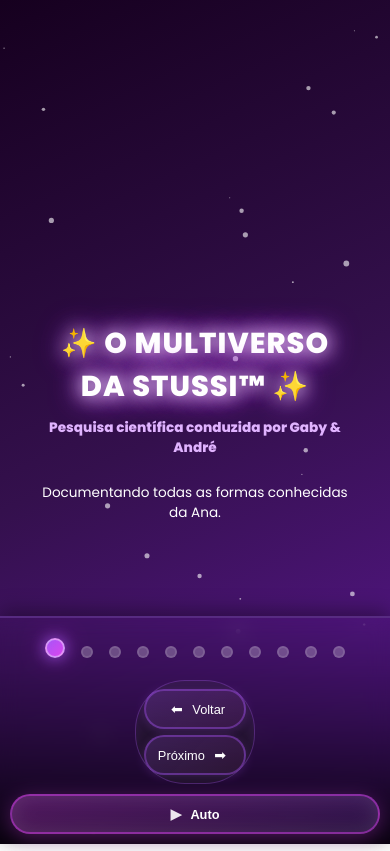
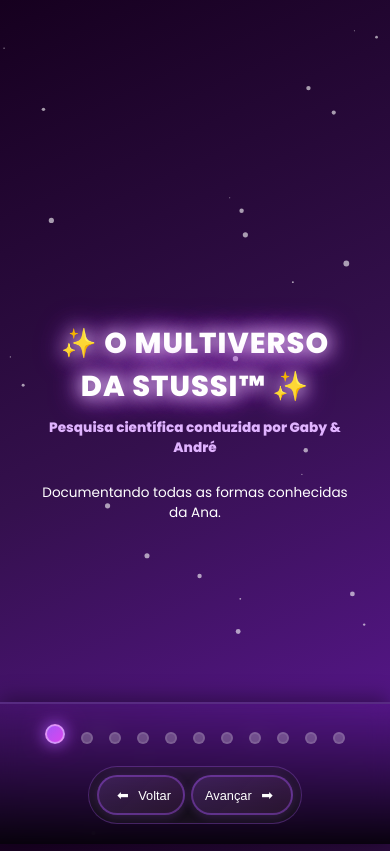
Before and after one commit to andrevmoraes/stussi, a plain HTML site: page index.html in a window 390 px wide. Drawn offline with Linux system fonts and the light colour scheme.

Commit message:
enhance viewport settings and improve button styles for better mobile experience

```diff
--- a/index.html
+++ b/index.html
@@ -2,11 +2,12 @@
 <html lang="pt-BR">
 <head>
 <meta charset="UTF-8">
-<meta name="viewport" content="width=device-width, initial-scale=1.0">
+<meta name="viewport" content="width=device-width, initial-scale=1.0, maximum-scale=1.0, user-scalable=no, viewport-fit=cover">
 <title>O Multiverso da Stussi™ Deluxe</title>
 <link href="https://fonts.googleapis.com/css2?family=Poppins:wght@300;400;600;800&display=swap" rel="stylesheet">
 <style>
-*{margin:0;padding:0;box-sizing:border-box}
+*{margin:0;padding:0;box-sizing:border-box;touch-action:manipulation;-webkit-user-select:none;user-select:none}
+html,body{width:100%;height:100%;overflow:hidden}
 body{
 font-family:Poppins,sans-serif;
 background:linear-gradient(135deg,#16001f,#34104d,#5f189a);
@@ -191,41 +192,6 @@ transform:translateX(-4px) scale(1.3);
 .nav-btn:hover:nth-child(2) .icon{
 transform:translateX(4px) scale(1.3);
 }
-.auto-btn{
-border:2px solid rgba(217,70,239,.5) !important;
-background:linear-gradient(135deg,rgba(217,70,239,.3),rgba(168,85,247,.2)) !important;
-padding:12px 24px !important;margin:0 !important;
-color:white;border-radius:50px;
-transition:all 0.3s cubic-bezier(0.34,1.56,0.64,1);
-position:relative;overflow:hidden;
-box-shadow:0 4px 20px rgba(217,70,239,.3),inset 0 0 20px rgba(255,255,255,.1);
-font-weight:600;font-size:1rem;
-}
-.auto-btn .play-icon{
-display:inline-block;
-margin-right:6px;
-transition:all 0.3s ease;
-animation:playPulse 1.5s ease-in-out infinite;
-font-size:1.1em;
-}
-.auto-btn:hover{
-background:linear-gradient(135deg,rgba(217,70,239,.5),rgba(168,85,247,.3)) !important;
-border-color:rgba(217,70,239,.8) !important;
-box-shadow:0 8px 30px rgba(217,70,239,.5),inset 0 0 30px rgba(255,255,255,.15);
-transform:translateY(-3px) scale(1.05);
-}
-.auto-btn:hover .play-icon{
-animation:playBounce 0.6s ease-in-out;
-}
-@keyframes playPulse{
-0%{opacity:0.6}
-50%{opacity:1}
-100%{opacity:0.6}
-}
-@keyframes playBounce{
-0%,100%{transform:scale(1)}
-50%{transform:scale(1.4)}
-}
 .dot{
 display:inline-block;width:12px;height:12px;border-radius:50%;
 background:rgba(255,255,255,.25);margin:0 8px;
@@ -250,7 +216,6 @@ p{font-size:0.95rem}
 button{padding:12px 16px;font-size:0.9rem}
 .button-group{gap:6px;padding:10px;margin:0 8px}
 .nav-btn{padding:9px 14px !important;font-size:0.85rem}
-.auto-btn{padding:10px 18px !important;font-size:0.9rem}
 }
 @media (max-width:480px){
 h1{font-size:1.8rem}
@@ -263,9 +228,8 @@ p{font-size:0.85rem}
 .rank{font-size:1.2rem;margin:8px}
 button{padding:10px 14px;font-size:0.8rem;margin:4px}
 .nav{padding:20px 10px 10px}
-.button-group{flex-direction:column;gap:6px;padding:8px;margin:0 auto 10px}
-.nav-btn{padding:10px 12px !important;font-size:0.8rem;width:100%}
-.auto-btn{padding:10px 12px !important;font-size:0.8rem;width:100%;display:block;margin:0 auto}
+.button-group{gap:6px;padding:8px;margin:0 auto 10px}
+.nav-btn{padding:10px 12px !important;font-size:0.8rem}
 }
 </style>
 </head>
@@ -381,9 +345,8 @@ STUSSI<br><br>
 <div class="pagination" id="pagination"></div>
 <div class="button-group">
 <button class="nav-btn" onclick="prev()"><span class="icon">⬅</span> Voltar</button>
-<button class="nav-btn" onclick="next()">Próximo <span class="icon">➡</span></button>
+<button class="nav-btn" onclick="next()">Avançar <span class="icon">➡</span></button>
 </div>
-<button class="auto-btn" onclick="autoPlay()"><span class="play-icon">▶</span> Auto</button>
 </div>
 
 <script>
@@ -420,6 +383,22 @@ document.addEventListener('touchend',e=>{
 const touchEndX=e.changedTouches[0].clientX;
 if(touchStartX-touchEndX>50)next();
 if(touchEndX-touchStartX>50)prev();
+});
+
+// Bloquear zoom no mobile
+document.addEventListener('touchmove',e=>{
+if(e.touches.length>1)e.preventDefault();
+},{passive:false});
+
+document.addEventListener('gesturestart',e=>e.preventDefault());
+
+let lastTouchTime=0;
+document.addEventListener('touchend',e=>{
+const now=Date.now();
+if(now-lastTouchTime<300){
+e.preventDefault();
+}
+lastTouchTime=now;
 });
 
 const names=["Stussi","Stuqui","Stutchi","Stûkkchí","Mãestussi","Stussimãe","Stumãe","Stussíssima","Stusselência","Perfeistussi","Santussi","Fadastussi","Patrussi"];
```
